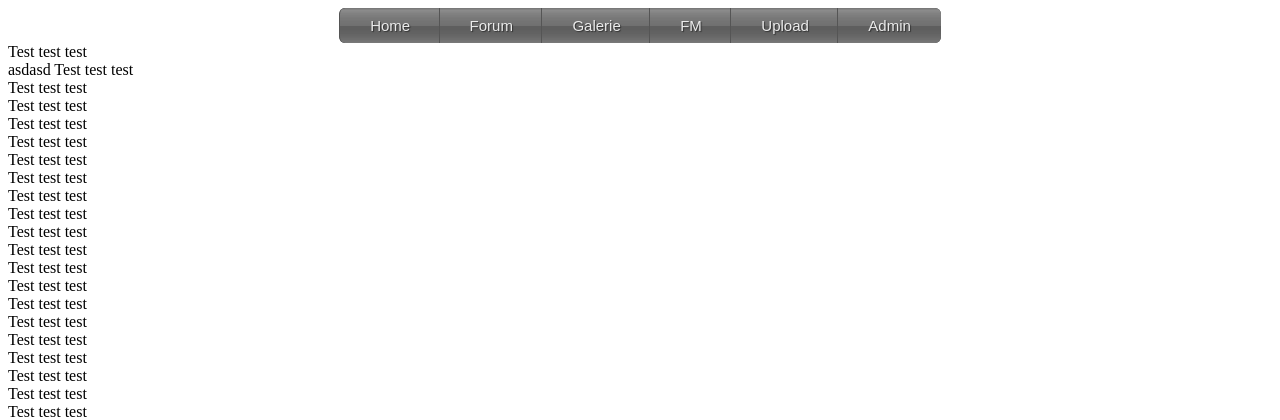
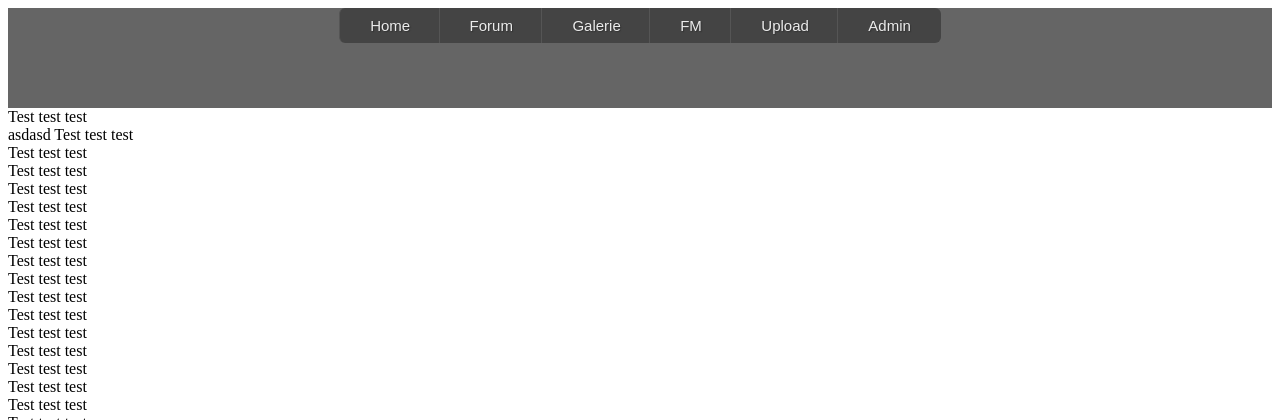
Before and after one commit to rienex/freunde-fetzen, a PHP site: page / in a window 1280 px wide. Shown: the top 420 px of the page. Run offline with PHP 8.4, Linux system fonts and the light colour scheme.

Commit message:
dynamic mobile menu added

```diff
--- /dev/null
+++ b/freunde-fetzen/css/layout.css
@@ -0,0 +1,25 @@
+/*
+To change this license header, choose License Headers in Project Properties.
+To change this template file, choose Tools | Templates
+and open the template in the editor.
+*/
+/*
+    Created on : 05.04.2015, 16:53:15
+    Author     : tino
+*/
+
+header{
+    display:block;
+    position:relative;
+    padding:0px;
+    margin:0 auto !important;
+    text-align: center;
+    width: 100%;
+    height: 20%;
+    min-height: 100px;
+    background-color:#656565;
+    border: 0px solid black;
+    color: white;
+
+
+}
--- a/freunde-fetzen/rmm-css/responsivemobilemenu.css
+++ b/freunde-fetzen/css/responsivemobilemenu.css
@@ -12,7 +12,12 @@ License: CC BY 3.0 http://creativecommons.org/licenses/by/3.0/
 
 .rmm {
 	display:block;
-	position:relative;
+	position:fixed;
+        top: 8px;
+        left:0;
+        right:0;
+        margin-left:auto;
+        margin-right:auto;
 	width:100%;
 	padding:0px;
 	margin:0 auto !important;
@@ -86,12 +91,13 @@ License: CC BY 3.0 http://creativecommons.org/licenses/by/3.0/
 	font-size:15px;
 	text-shadow:1px 1px 1px #333333;
 	background-color:#444444;
+
 	border-left:1px solid #555555;
-	background-image:url('../rmm-img/graphite-menu-bg.png');
+	/*background-image:url('../img/graphite-menu-bg.png');*/
 	background-repeat:repeat-x;
 }
 .rmm.graphite .rmm-main-list li a:hover {
-	background-image:url('../rmm-img/graphite-menu-bg-hover.png');
+	background-image:url('../img/graphite-menu-bg-hover.png');
 }
 .rmm.graphite .rmm-main-list li:first-child a {
 -webkit-border-top-left-radius: 6px;
@@ -121,7 +127,7 @@ border-bottom-right-radius: 6px;
 	color:white;
 	text-align:left;
 	position:relative;
-	background-image:url('../rmm-img/graphite-menu-bg.png');
+	/*background-image:url('../img/graphite-menu-bg.png');*/
 	background-repeat:repeat-x;
 	border-radius:6px;
 }
@@ -175,7 +181,7 @@ border-bottom-right-radius: 6px;
 	text-shadow:1px 1px 1px #3e587b;
 	background-color:#537b9f;
 	border-left:1px solid #3e587b;
-	background-image:url('../rmm-img/sapphire-menu-bg.png');
+	background-image:url('../img/sapphire-menu-bg.png');
 	background-repeat:repeat-x;
 }
 .rmm.sapphire .rmm-main-list li a:hover {
@@ -209,7 +215,7 @@ border-bottom-right-radius: 5px;
 	color:white;
 	text-align:left;
 	position:relative;
-	background-image:url('../rmm-img/sapphire-menu-bg.png');
+	background-image:url('../img/sapphire-menu-bg.png');
 	background-repeat:repeat-x;
 	border-radius:5px;
 }
@@ -230,7 +236,7 @@ border-bottom-right-radius: 5px;
 	padding:0px 7px 0px 7px;
 	border:1px solid #3e587b;
 	border-radius:3px;
-	background-image:url('../rmm-img/sapphire-menu-bg.png');
+	background-image:url('../img/sapphire-menu-bg.png');
 	background-position:top;
 }
 
--- a/freunde-fetzen/index.php
+++ b/freunde-fetzen/index.php
@@ -4,15 +4,16 @@
     <head>
         <meta charset="UTF-8">
         <title>freunde-fetzen.de</title>
-
-
-       <link rel="stylesheet" href="rmm-css/responsivemobilemenu.css" type="text/css"/>
+        <link rel="stylesheet" href="css/layout.css" type="text/css"/>
+        <link rel="stylesheet" href="css/responsivemobilemenu.css" type="text/css"/>
         <script type="text/javascript" src="http://code.jquery.com/jquery.min.js"></script>
-        <script type="text/javascript" src="rmm-js/responsivemobilemenu.js"></script>
+        <script type="text/javascript" src="js/responsivemobilemenu.js"></script>
         <meta name="viewport" content="width=device-width, initial-scale=1, maximum-scale=1, user-scalable=no"/>
     </head>
     <body>
-        <div class="rmm">
+
+        <header>Freunde-Fetzen.de</header>
+        <nav class="rmm">
         <ul>
             <li><a href='#home'>Home</a></li>
             <li><a href='#about-me'>Forum</a></li>
@@ -21,7 +22,8 @@
             <li><a href='#links'>Upload</a></li>
             <li><a href='#sitemap'>Admin</a></li>
        </ul>
-        </div>
+        </nav>
+
         <div>
             Test test test</br>asdasd
         Test test test</br>
@@ -77,24 +79,9 @@
         Test test test</br>Test test test</br>Test test test</br>Test test test</br>
         Test test test</br>Test test test</br>Test test test</br>
 
-
-
-
-
-
-
-
-
-
-
-
-
-
-
-
         </div>
 
-
+        <footer></footer>
 
 
 
```
Also changed, not shown: freunde-fetzen/img/graphite-menu-bg-hover.png (renamed from freunde-fetzen/rmm-img/graphite-menu-bg-hover.png), freunde-fetzen/img/graphite-menu-bg.png (renamed from freunde-fetzen/rmm-img/graphite-menu-bg.png), freunde-fetzen/img/sapphire-menu-bg.png (renamed from freunde-fetzen/rmm-img/sapphire-menu-bg.png), freunde-fetzen/js/responsivemobilemenu.js (renamed from freunde-fetzen/rmm-js/responsivemobilemenu.js).
